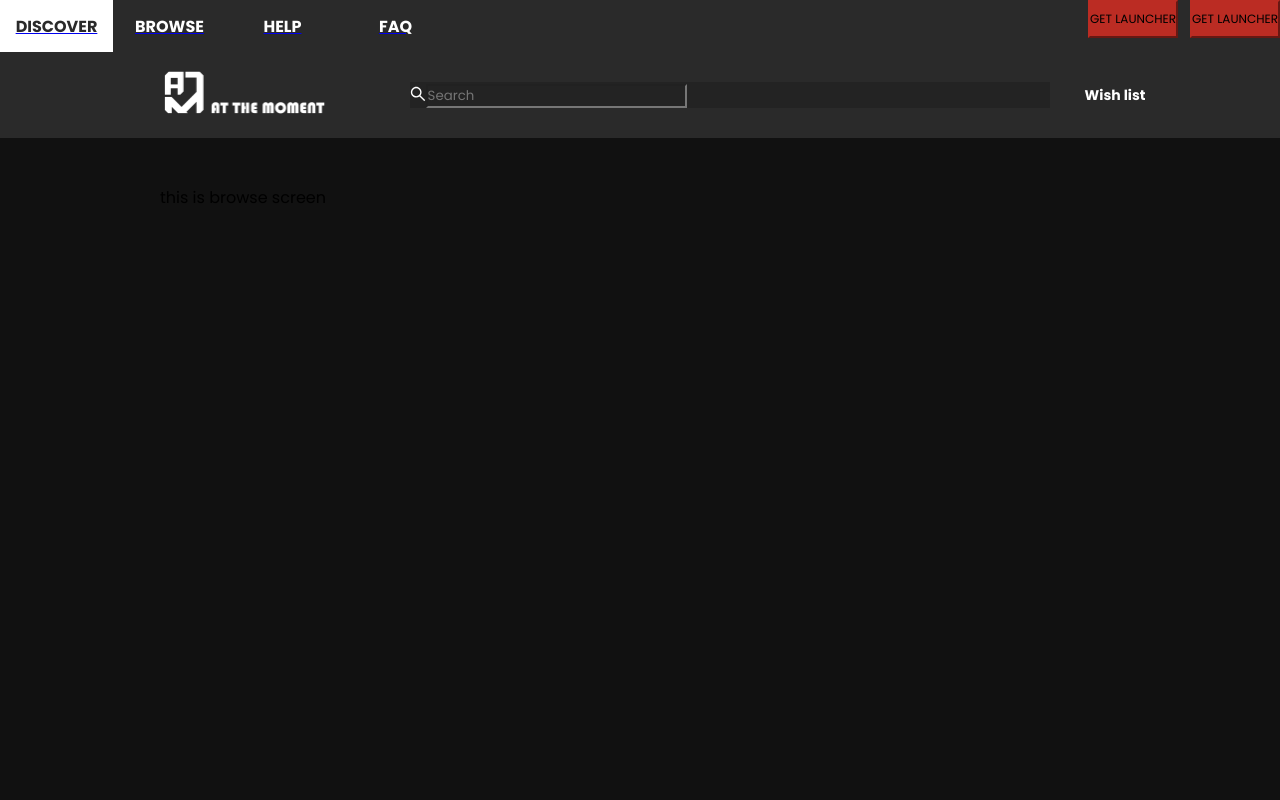
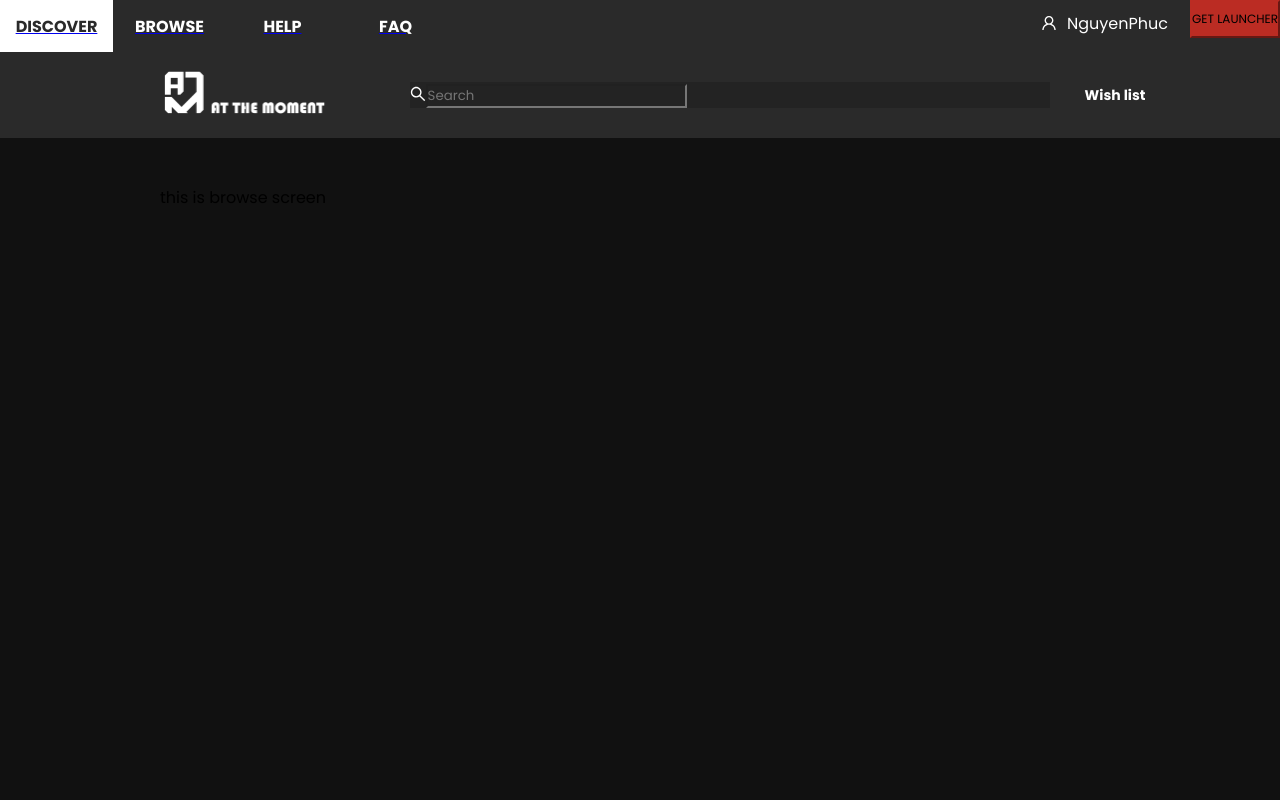
Before and after one commit to lns-uit/game-store, a React (Create React App) app: page /browse in a window 1280 px wide. Shown: the top 800 px of the page. Built offline with nearby package versions, Linux system fonts and the light colour scheme; the HTML template or start-up script is replaced by a standard one.

Commit message:
fix header, drawer

```diff
--- a/src/App.tsx
+++ b/src/App.tsx
@@ -24,7 +24,7 @@ function App() {
     <Router>
       <Layout>
         <MyHeader onOpen={onOpen} />
-        <MyDrawer isOpen={isOpen} onClose={onClose} />
+        {!screens.lg && <MyDrawer isOpen={isOpen} onClose={onClose} />}
         <Content
           className={`site-layout${!screens.lg ? ' site-layout--md' : ''}`}>
           <RootNavigation />
--- a/src/components/MyDrawer/MyDrawer.tsx
+++ b/src/components/MyDrawer/MyDrawer.tsx
@@ -26,23 +26,33 @@ const tabs = [
     name: 'faq',
     linkTo: '/faq',
   },
+  {
+    name: 'account',
+    linkTo: '/account',
+  },
+  {
+    name: 'library',
+    linkTo: '/library',
+  },
 ];
 
 function MyDrawer({ isOpen, onClose }: MyDrawerPropsType) {
   return (
     <Drawer
+      title='Hello NguyenPhuc'
       className='my-drawer'
       placement='right'
       onClose={onClose}
       closable={true}
       bodyStyle={{
         backgroundColor: rootColor.grayContainerColor,
-        paddingTop: 50,
         paddingLeft: 0,
         paddingRight: 0,
+        paddingBottom: 0,
+        paddingTop: 0,
         display: 'flex',
-        alignItems: 'center',
-        justifyContent: 'center',
+        flexDirection: 'column',
+        justifyContent: 'space-between',
       }}
       headerStyle={{
         backgroundColor: rootColor.grayContainerColor,
--- a/src/components/MyDrawer/styles.css
+++ b/src/components/MyDrawer/styles.css
@@ -7,7 +7,8 @@
 .my-drawer__tabs {
   display: flex;
   flex-direction: column;
-  width: 100%;
+  justify-content: center;
+  flex-grow: 1;
 }
 .my-drawer__tab {
   width: 100%;
@@ -16,7 +17,7 @@
   justify-content: center;
   align-items: center;
   border-bottom: 1px solid var(--border-color);
-  font-size: var(--smallText-size);
+  font-size: calc(var(--smallText-size) - 2px);
   color: var(--white-color);
   text-transform: uppercase;
 }
@@ -25,10 +26,10 @@
 }
 
 .my-drawer__bottom {
-  position: absolute;
+  /* position: absolute;
   bottom: 0;
   left: 0;
-  right: 0;
+  right: 0; */
 }
 .my-drawer__bottom__btn {
   height: 50px;
@@ -41,8 +42,14 @@
 }
 .my-drawer__bottom__btn--sign-out {
   border-top: 1px solid var(--border-color);
-  background-color: transparent;
+  background-color: #8a8a8a;
 }
 .my-drawer__bottom__btn--get-launcher {
   background-color: var(--red-color);
 }
+.ant-drawer-title {
+  color: var(--red-color) !important;
+  font-size: 14px !important;
+  font-family: 'Poppins', sans-serif !important;
+  font-weight: bold;
+}
--- a/src/components/MyHeader/MyHeader.tsx
+++ b/src/components/MyHeader/MyHeader.tsx
@@ -1,15 +1,16 @@
 import React, { useState } from 'react';
-import { Layout } from 'antd';
+import { Button, Layout } from 'antd';
 import './styles.css';
 import Tab from '../Tab/Tab';
 import ButtonPrimary from '../ButtonPrimary/ButtonPrimary';
 import { rootColor } from '../../constants/rootColor';
 import InputPrimary from '../InputPrimary/InputPrimary';
-import { SearchOutlined, MenuOutlined } from '@ant-design/icons';
+import { SearchOutlined, MenuOutlined, UserOutlined } from '@ant-design/icons';
 import { Link } from 'react-router-dom';
 import logo from '../../assets/images/logo.png';
 import logoSecondary from '../../assets/images/logoSecondary.png';
 import useBreakpoint from 'antd/lib/grid/hooks/useBreakpoint';
+import { Menu, Dropdown } from 'antd';
 
 const { Header } = Layout;
 
@@ -31,6 +32,35 @@ const tabs = [
     linkTo: '/faq',
   },
 ];
+
+const menu = (
+  <Menu>
+    <Menu.Item>
+      <a
+        target='_blank'
+        rel='noopener noreferrer'
+        href='https://www.antgroup.com'>
+        Account
+      </a>
+    </Menu.Item>
+    <Menu.Item>
+      <a
+        target='_blank'
+        rel='noopener noreferrer'
+        href='https://www.aliyun.com'>
+        Collection
+      </a>
+    </Menu.Item>
+    <Menu.Item>
+      <a
+        target='_blank'
+        rel='noopener noreferrer'
+        href='https://www.luohanacademy.com'>
+        Sign Out
+      </a>
+    </Menu.Item>
+  </Menu>
+);
 
 interface MyHeaderPropstype {
   onOpen: () => void;
@@ -56,13 +86,12 @@ function MyHeader({ onOpen }: MyHeaderPropstype) {
           ))}
         </div>
         <div className='header__top-wrapper--right'>
-          <ButtonPrimary
-            text='GET LAUNCHER'
-            callback={() => console.log('get launcher')}
-            containerColor={rootColor.redColor}
-            borderColor={rootColor.redColor}
-            styleClass={'header__top-wrapper--right__btn-get-launcher'}
-          />
+          <Dropdown overlay={menu} placement='bottomCenter'>
+            <div className='header__top-wrapper--right__user'>
+              <UserOutlined />
+              NguyenPhuc
+            </div>
+          </Dropdown>
           <ButtonPrimary
             text='GET LAUNCHER'
             callback={() => console.log('get launcher')}
--- a/src/components/MyHeader/styles.css
+++ b/src/components/MyHeader/styles.css
@@ -96,3 +96,29 @@
   font-size: 30px;
   color: var(--white-color) !important;
 }
+.header__top-wrapper--right__user {
+  height: 38px;
+  display: flex;
+  padding: 4px 10px;
+  justify-content: center;
+  align-items: center;
+  color: var(--white-color) !important;
+}
+.header__top-wrapper--right__user span {
+  margin-right: 10px;
+}
+.ant-dropdown-menu {
+  background-color: var(--grayContainer-color) !important;
+}
+.ant-dropdown-menu-title-content {
+  width: 100%;
+  height: 100%;
+  color: var(--white-color) !important;
+  text-transform: uppercase !important;
+  font-size: 10px !important;
+  text-align: center !important;
+}
+.ant-dropdown-menu-item:hover,
+.ant-dropdown-menu-submenu-title:hover {
+  background-color: var(--lightGray-color) !important;
+}
```
